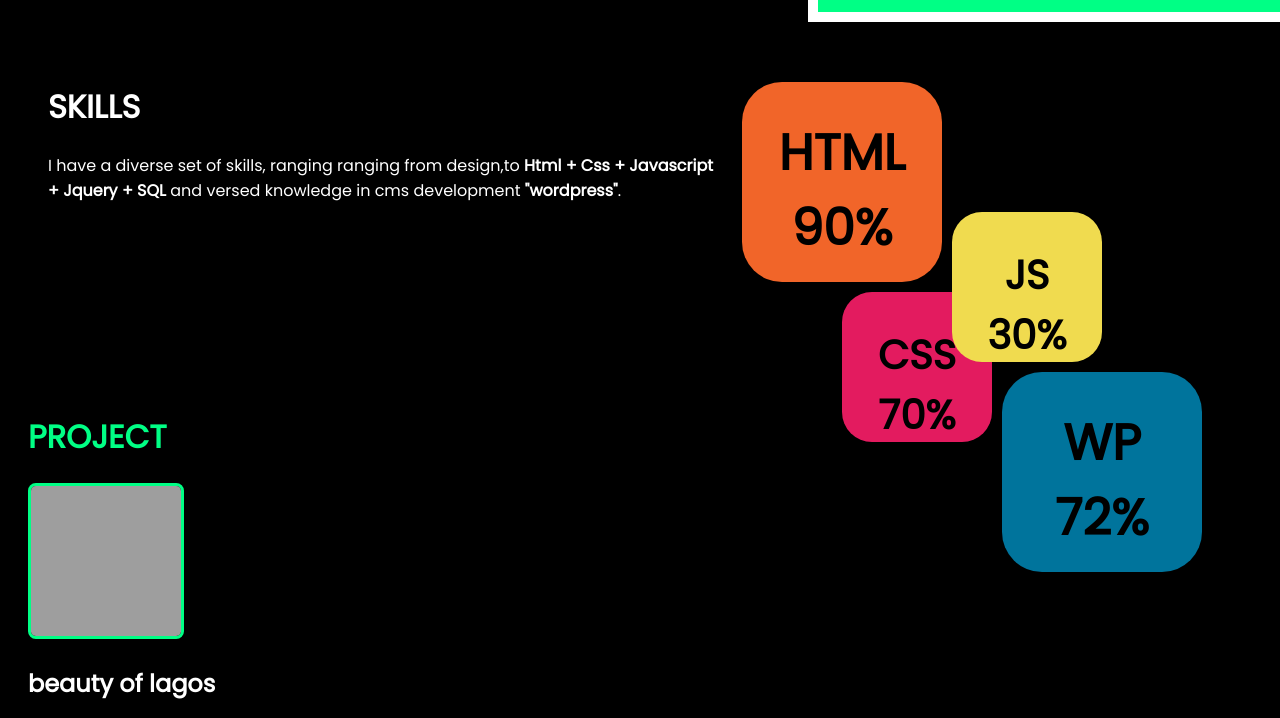
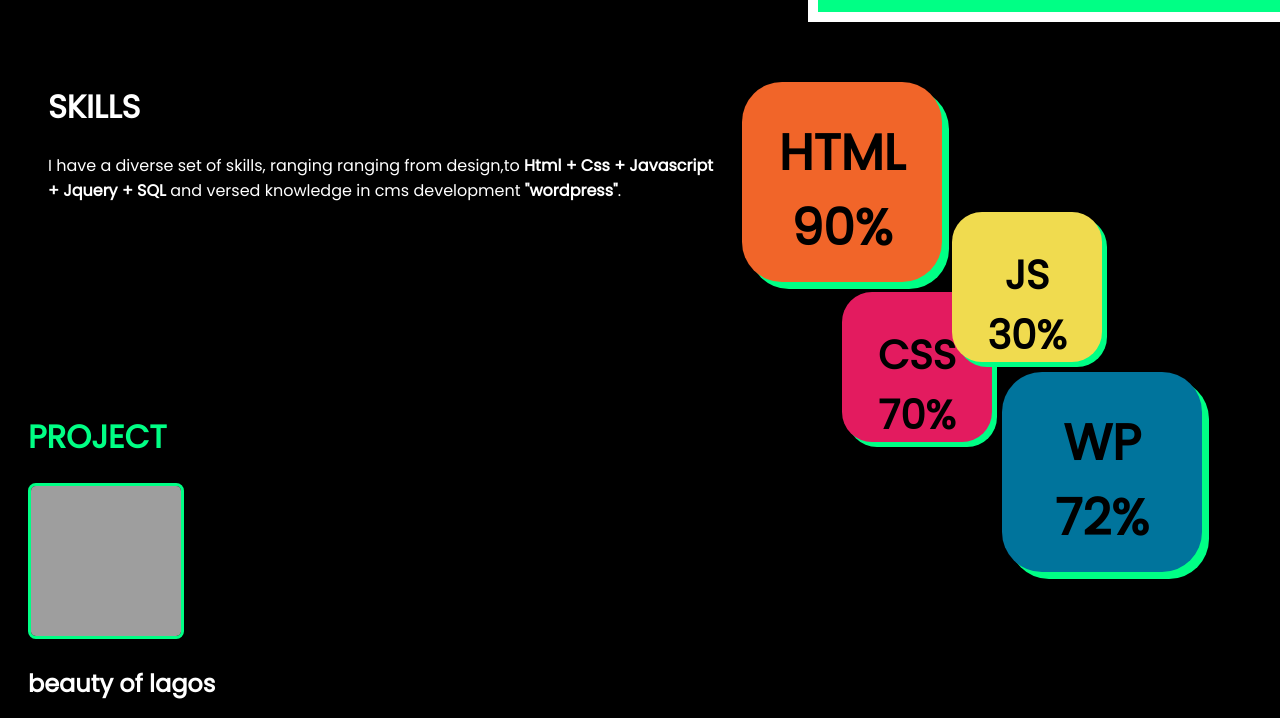
Before and after one commit to Admocreate/iqube-final-project, a plain HTML site: page index.html in a window 1280 px wide. Shown: the part 785-1503 px from the top of the page. Drawn offline with Linux system fonts and the light colour scheme; grey boxes are pictures that could not be loaded; files whose address does not match are found by name.

Commit message:
final change on box-shadow

```diff
--- a/style.css
+++ b/style.css
@@ -220,6 +220,7 @@ h1{
 	height: 200px;
 	background-color: #f16529;
 	border-radius: 20%;
+  box-shadow: 7px 7px #00ff85;
 
 
 }
@@ -232,6 +233,7 @@ h1{
 	background-color: #e31b5f;
 	position: relative;
 	border-radius: 20%;
+  box-shadow: 5px 5px #00ff85;
 }
 
 .blue-box{
@@ -242,6 +244,7 @@ h1{
 	height: 150px;
 	background-color: #f0db4f;
 	border-radius: 20%;
+  box-shadow: 5px 5px #00ff85;
 }
 
 .black-box{
@@ -252,7 +255,7 @@ h1{
 	height: 200px;
 	background-color: #00749c;
 	border-radius: 20%;
-
+  box-shadow: 7px 7px #00ff85;
 }
 
 /* section project */
```
